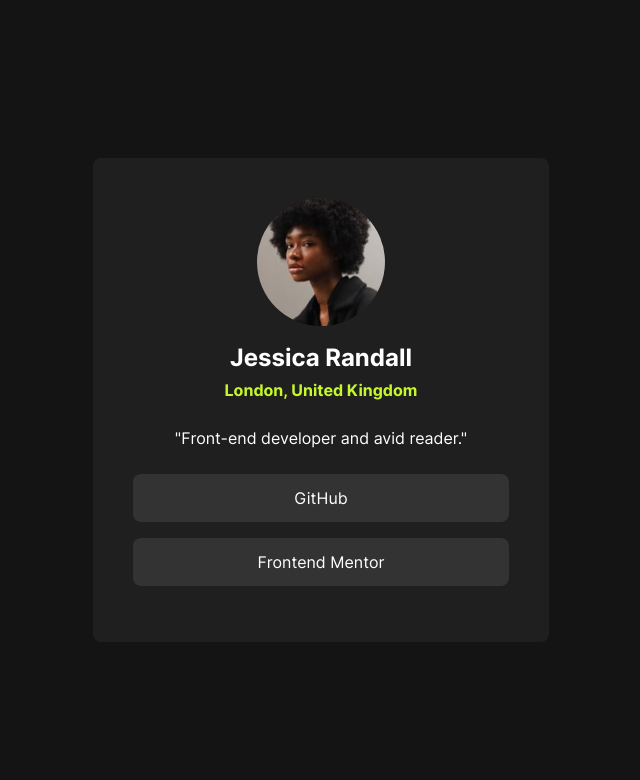
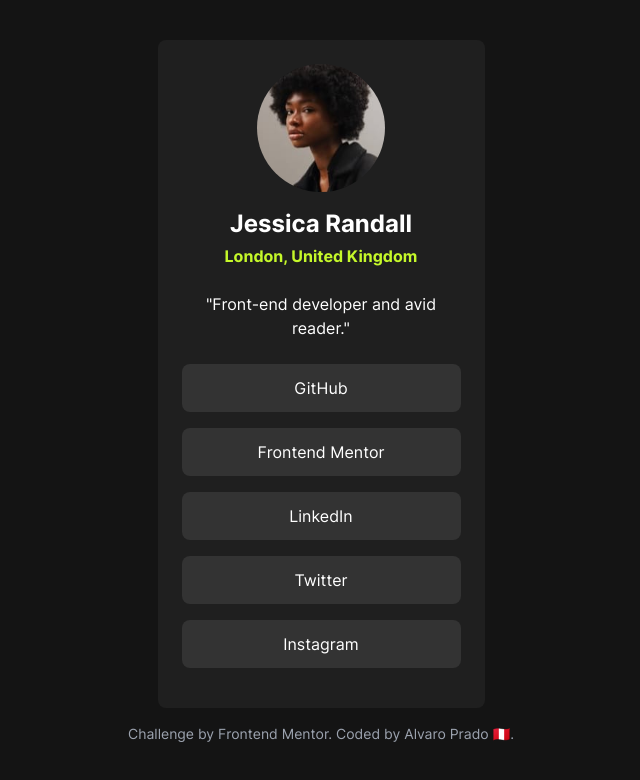
Before and after one commit to frontsitoz/Social-links-profile, a website: page src/index.html in a window 1280 px wide. Shown: the whole page, without its empty margins (319-959 px from the left). Drawn offline with Linux system fonts and the light colour scheme.

Commit message:
Add files and dependences

```diff
--- a/package.json
+++ b/package.json
@@ -2,8 +2,3 @@
   "devDependencies": {
     "tailwindcss": "^3.4.17"
   },
-  "scripts": {
-  "build:css": "npx tailwindcss -i ./src/input.css -o ./src/output.css --watch"
-}
-
-}
--- a/src/index.html
+++ b/src/index.html
@@ -48,4 +48,39 @@
         </li>
         <li>
           <a
-            class="bg-Grey700 w-full block p-3 rounded-lg mb-4 text-center hover:bg-Green hover:text-Grey80
+            class="bg-Grey700 w-full block p-3 rounded-lg mb-4 text-center hover:bg-Green hover:text-Grey800"
+            href="https://www.linkedin.com/in/alvaro-prado-tenorio/"
+            target="_blank"
+            >LinkedIn</a
+          >
+        </li>
+        <li>
+          <a
+            class="bg-Grey700 w-full block p-3 rounded-lg mb-4 text-center hover:bg-Green hover:text-Grey800"
+            href="https://x.com/frontsitoz"
+            >Twitter</a
+          >
+        </li>
+        <li>
+          <a
+            class="bg-Grey700 w-full block p-3 rounded-lg mb-4 text-center hover:bg-Green hover:text-Grey800"
+            href="https://www.instagram.com/alvaro_pradot/"
+            target="_blank"
+            >Instagram</a
+          >
+        </li>
+      </ul>
+    </section>
+
+    <footer class="attribution text-sm text-center text-gray-400 py-4">
+      Challenge by
+      <a
+        href="https://www.frontendmentor.io?ref=challenge"
+        target="_blank"
+        class="text-green-400 hover:underline"
+        >Frontend Mentor</a
+      >. Coded by
+      <a href="#" class="text-gree-400 hover:underline">Alvaro Prado 🇵🇪</a>.
+    </footer>
+  </body>
+</html>
--- a/tailwind.config.js
+++ b/tailwind.config.js
@@ -14,9 +14,4 @@ module.exports = {
         Inter: ["Inter"],
       },
       screens: {
-        xs: { max: "456px" }, // Agregas un punto de ruptura menor a 456px
-      },
-    },
-  },
-  plugins: [],
-};
+        xs: {
```
Also changed, not shown: src/output.css.
